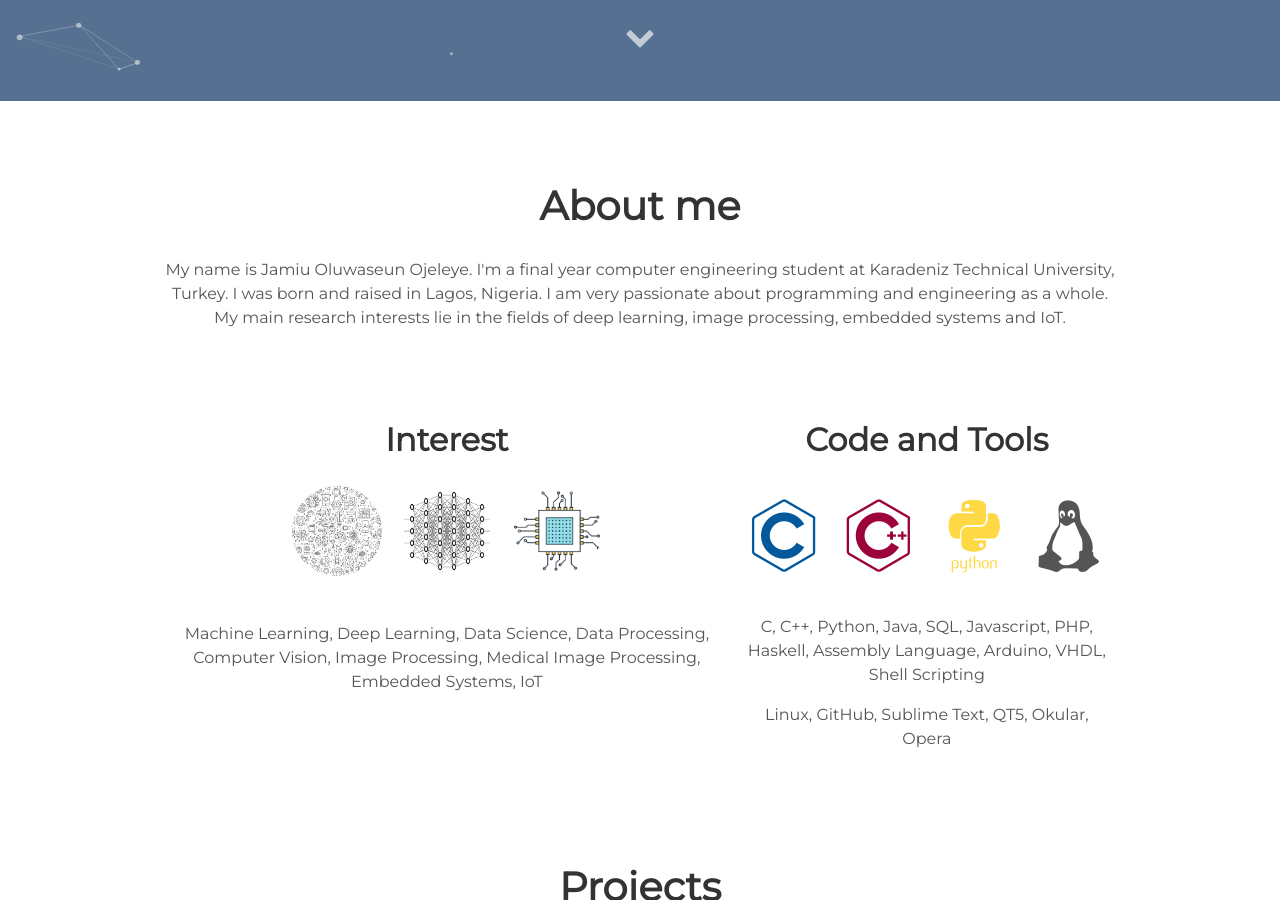
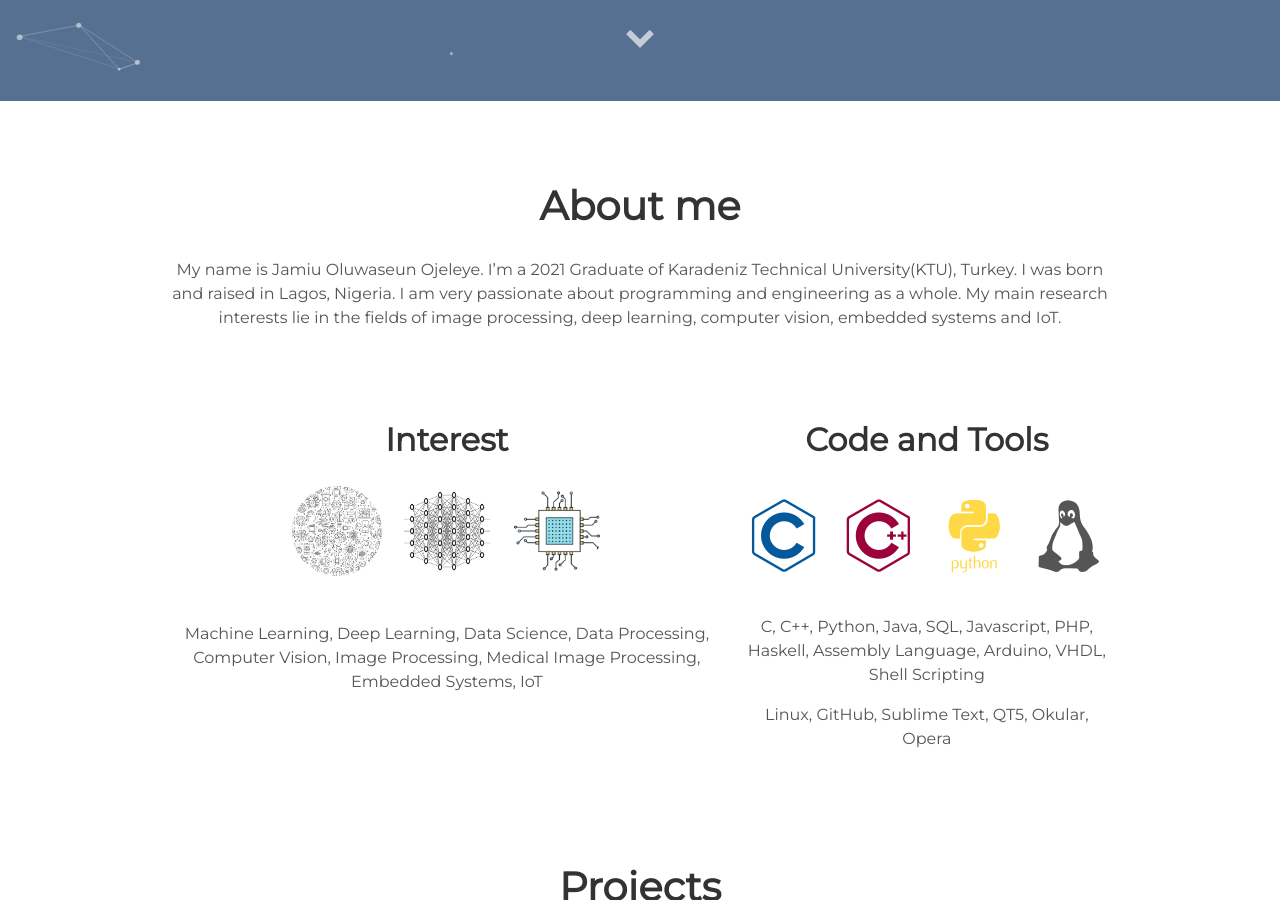
Before and after one commit to OluwaseunOjeleye/oluwaseunojeleye.github.io, a Jekyll site: the page built from index.html, in a window 1280 px wide and 900 px high, scrolled down 799 px. Built offline with Jekyll 4.4.1, drawn with Linux system fonts in a browser that asks for light colours.

Commit message:
Update _config.yml

```diff
--- a/_config.yml
+++ b/_config.yml
@@ -6,11 +6,11 @@ description: About Oluwaseun Ojeleye
 
 # User settings
 username: Oluwaseun
-user_description: My name is Jamiu Oluwaseun Ojeleye. I'm a final year computer engineering student at Karadeniz Technical University, Turkey. I was born and raised in Lagos, Nigeria.
+user_description: My name is Jamiu Oluwaseun Ojeleye. I’m a 2021 Graduate of Karadeniz Technical University(KTU), Turkey. I was born and raised in Lagos, Nigeria.
   I am very passionate about programming and engineering as a whole.
-  My main research interests lie in the fields of deep learning, image processing, embedded systems and IoT.
+  My main research interests lie in the fields of image processing, deep learning, computer vision, embedded systems and IoT.
 
-user_title: Computer Engineering Student
+user_title: Computer Engineering Graduate
 email: oluwaseunojeleye@pm.me
 twitter_username: Jimmystar_17
 github_username:  OluwaseunOjeleye
```
